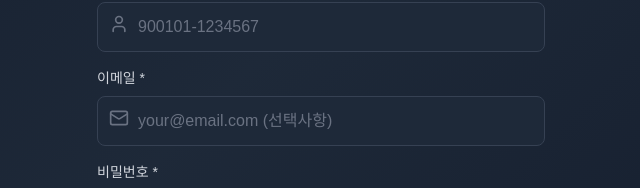
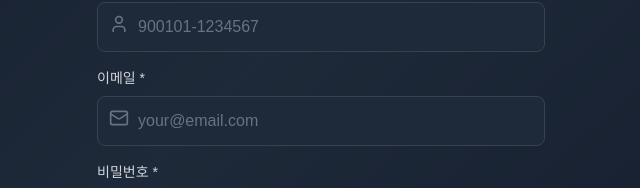
Before and after one commit to ibnetsoft/vcoinwallet, a Next.js app: page /signup in a window 1280 px wide. Shown: the part 608-796 px from the top of the page, without its empty margins (319-959 px from the left). Built offline with nearby package versions, Linux system fonts and the light colour scheme.

Commit message:
회원가입 페이지 이메일 필드 수정
- 이메일 입력란 placeholder 텍스트 수정 (선택사항 표시 제거)

🤖 Generated with [Claude Code](https://claude.com/claude-code)

Co-Authored-By: Claude <noreply@anthropic.com>

```diff
--- a/app/signup/page.tsx
+++ b/app/signup/page.tsx
@@ -217,7 +217,7 @@ export default function SignupPage() {
                   }
                 })}
                 className="w-full pl-10 pr-4 py-3 bg-gray-800 border border-gray-700 rounded-lg focus:ring-2 focus:ring-yellow-500 focus:border-transparent text-white placeholder-gray-500"
-                placeholder="your@email.com (선택사항)"
+                placeholder="your@email.com"
               />
             </div>
             {errors.email && (
```
